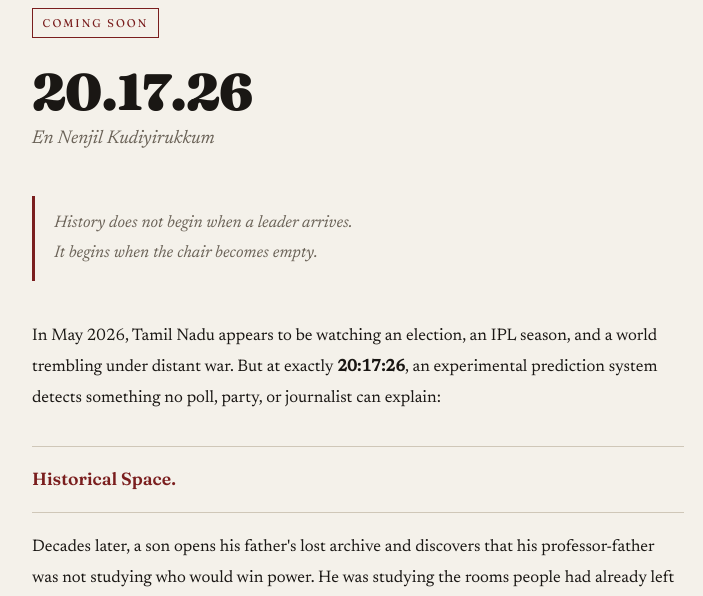
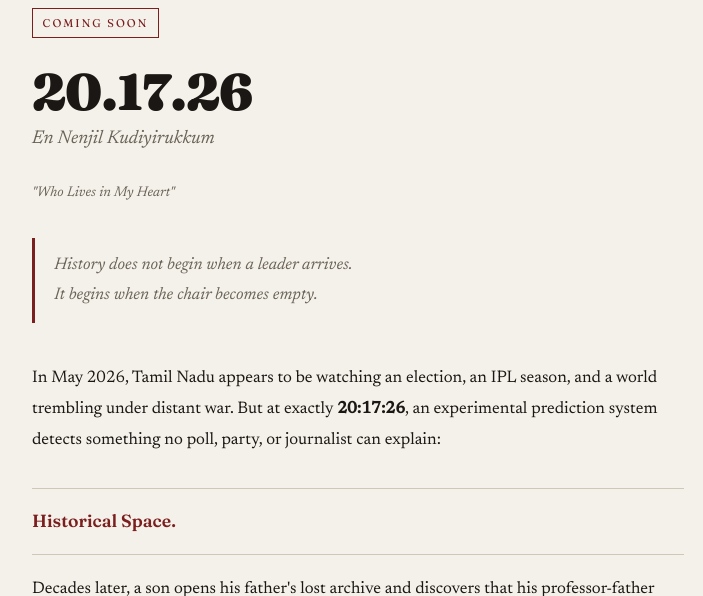
Before and after one commit to i-m-arul/books, a Jekyll site: the page built from 20-17-26/index.md, in a window 1280 px wide and 900 px high, cut to the strip 304-900 px from the top of the window. Shown: the whole strip, without its empty margins (282-985 px from the left). Built offline with Jekyll 4.4.1, drawn with Linux system fonts in a browser that asks for light colours.

Commit message:
Add English translation 'Who Lives in My Heart' to homepage and coming soon page

```diff
--- a/20-17-26/index.md
+++ b/20-17-26/index.md
@@ -33,6 +33,7 @@
   <span class="cs-label">Coming Soon</span>
   <h1 class="cs-title">20.17.26</h1>
   <p class="cs-subtitle">En Nenjil Kudiyirukkum</p>
+  <p style="font-style:italic;color:var(--muted);font-size:0.88rem;margin-top:-1rem;margin-bottom:2rem">"Who Lives in My Heart"</p>
 
   <blockquote class="cs-epigraph">
     History does not begin when a leader arrives.<br>
--- a/index.html
+++ b/index.html
@@ -77,6 +77,7 @@
       <div>
         <span class="book-num">Book Three — Coming Soon</span>
         <h2>En Nenjil Kudiyirukkum</h2>
+        <p style="font-style:italic;color:var(--faded);font-size:0.9rem;margin:-4px 0 14px">"Who Lives in My Heart"</p>
         <p class="tagline">History does not begin when a leader arrives. It begins when the chair becomes empty.</p>
         <p>In May 2026, Tamil Nadu appears to be watching an election. But at exactly 20:17:26, an experimental prediction system detects something no poll, party, or journalist can explain: <em>Historical Space.</em></p>
         <p>A political-philosophical thriller about cinema, youth, inheritance, memory, and the invisible hands that arrange the future before people realize the room has opened.</p>
```
